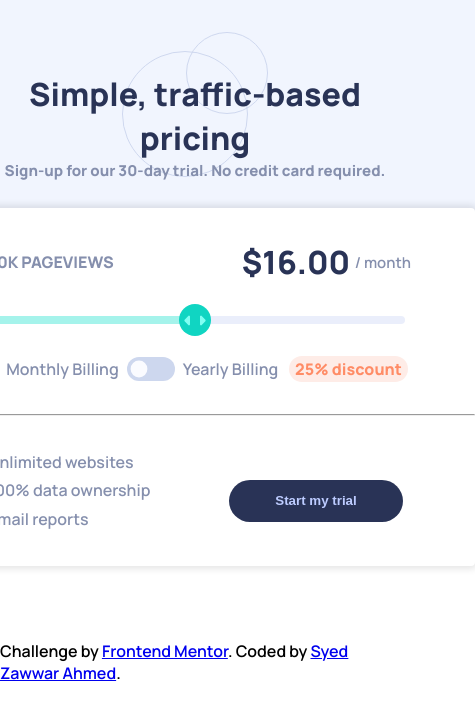
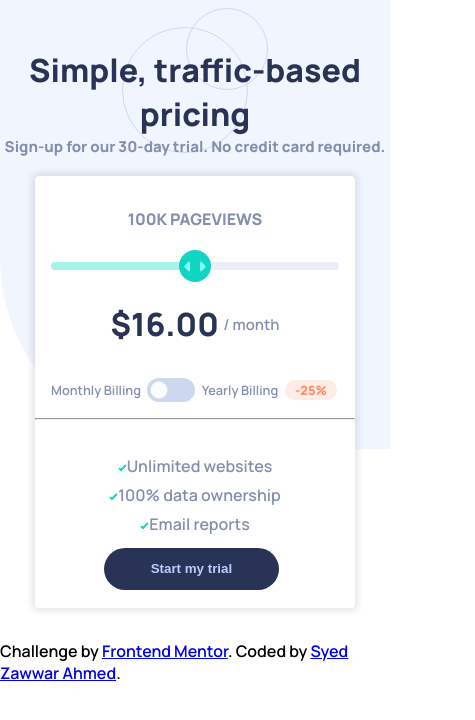
Before and after one commit to SyedZawwarAhmed/interactive-pricing-component, a plain HTML site: page index.html in a window 390 px wide. Shown: the whole page, 475 px wide, since content can reach past the window. Drawn offline with Linux system fonts and the light colour scheme.

Commit message:
changes made

```diff
--- a/index.html
+++ b/index.html
@@ -31,13 +31,12 @@
           <p><span id="package">100K</span> PAGEVIEWS</p>
 
           <h1 class="per-month"><span id="price" class="price">$16.00</span><span id="plan" class="month">/ month</span></h1>
-      </div>
 
           <div class="range">
             <span id="fill" class="fill"></span>
             <input type="range" min="1" max="5" value="3" class="slider" id="slider">
           </div>
-
+        </div>
 
       <div class="billing">
         <span>Monthly Billing</span>
@@ -45,7 +44,7 @@
         <input type="checkbox" class="switch" id="toggle">
 
         <span>Yearly Billing</span>
-        <span class="discount">25% discount</span>
+        <span class="discount">-25%</span>
       </div>
 
       <hr>
@@ -54,9 +53,8 @@
         <p><img src="images/icon-check.svg" alt="">Unlimited websites</p>
         <p><img src="images/icon-check.svg" alt="">100% data ownership</p>
         <p><img src="images/icon-check.svg" alt="">Email reports</p>
+        <button class="btn">Start my trial</button>
       </div>
-
-      <button class="btn">Start my trial</button>
     </div>
 
     <div class="attribution">
--- a/style.css
+++ b/style.css
@@ -69,9 +69,10 @@ p {
 }
 
 .pricing {
-  display: flex;
+  display: grid;
   align-items: center;
   justify-content: space-between;
+  grid-template-columns: 1fr 1fr;
   margin: 2em 4rem 0 4rem;
 }
 
@@ -81,6 +82,7 @@ p {
 
 .per-month {
   display: flex;
+  margin-left: auto;
 }
 
 .price {
@@ -95,9 +97,10 @@ p {
 }
 
 .range {
+  grid-column: 1/3;
   display: flex;
   margin: 2rem auto;
-  width: 75%;
+  width: 100%;
   position: relative;
   background-color: var(--empty-slider-bar);
   border-radius: 1rem;
@@ -260,3 +263,68 @@ hr {
   position: absolute;
   top: 40rem;
 }
+
+/* =============
+  media qurries
+================ */
+
+@media screen and (max-width: 576px) {
+  .circles {
+    top: 0.5rem;
+  }
+
+  .head {
+    top: 3rem;
+  }
+
+  .main {
+    top: 11rem;
+    width: 320px;
+    height: 27rem;
+  }
+
+  .pricing {
+    width: 90%;
+    margin: 2rem auto;
+  }
+
+  .pricing p {
+    order: 1;
+    grid-column: 1/3;
+    text-align: center;
+  }
+
+  .range {
+    order: 2;
+    grid-column: 1/3;
+  }
+
+  .per-month {
+    order: 3;
+    grid-column: 1/3;
+    margin: auto;
+  }
+
+  .billing {
+    font-size: 0.8rem;
+    margin: 1rem;
+    gap: 0.4rem;
+  }
+
+  .discount {
+    width: 3.3rem;
+    margin: 0;
+  }
+
+  .features {
+    position: relative;
+    display: flex;
+    flex-direction: column;
+    text-align: center;
+  }
+
+  .btn {
+    top: 6rem;
+    left: 5px;
+  }
+}
```
Lines whose indentation alone changed are shown as unchanged.
